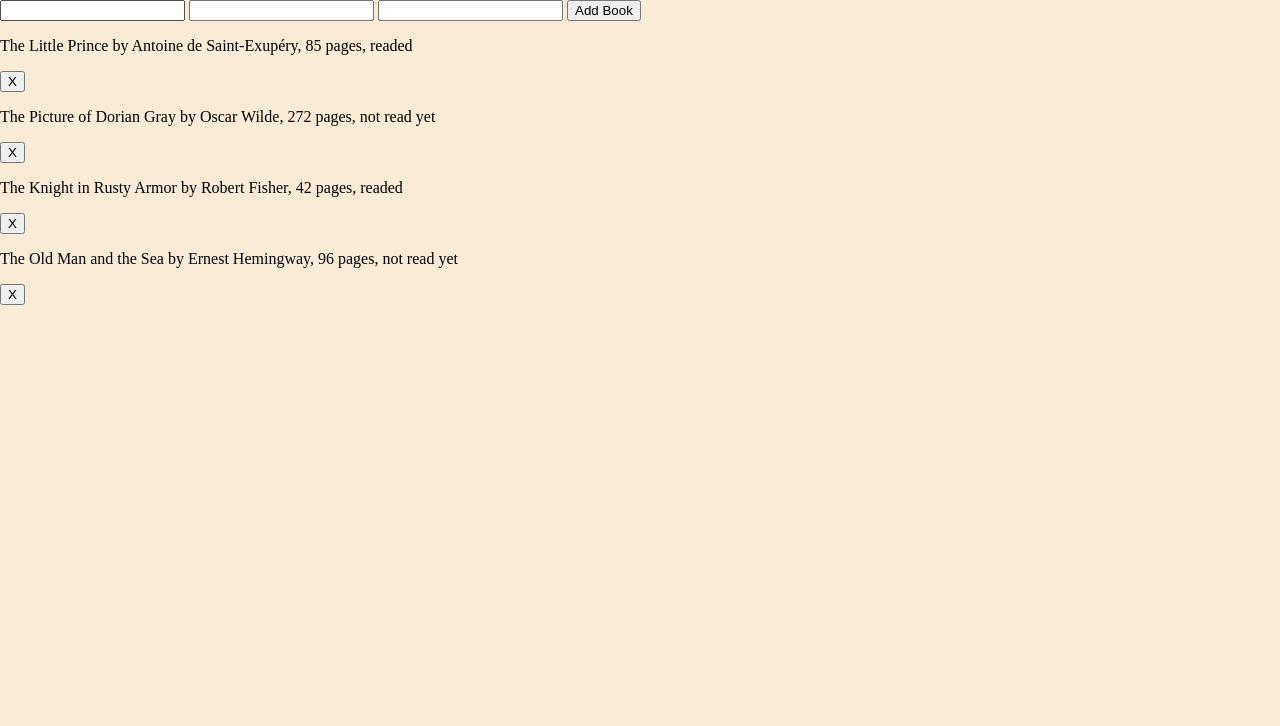
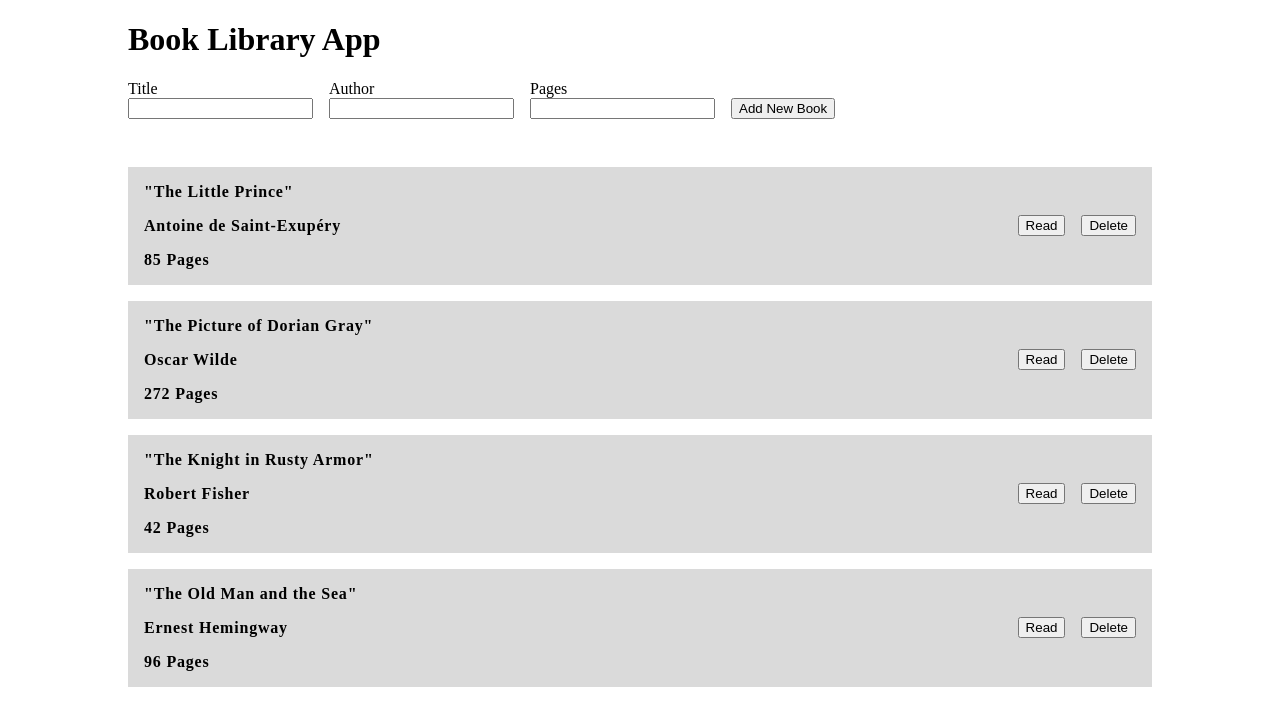
Before and after one commit to agusscript/library-app-ts, a website: page index.html in a window 1280 px wide. Drawn offline with Linux system fonts and the light colour scheme.

Commit message:
Add basic styles and complete book info, add read button

```diff
--- a/index.html
+++ b/index.html
@@ -15,16 +15,25 @@
 
   <body>
     <main>
+      <h1>Book Library App</h1>
+
       <form class="book-form">
-        <label for="title"></label>
-        <input type="text" id="title" />
-        <label for="author"></label>
-        <input type="text" id="author" />
-        <label for="pages"></label>
-        <input type="number" id="pages" />
-        <button class="add-btn">Add Book</button>
+        <label for="title">
+          Title
+          <input type="text" id="title" />
+        </label>
+        <label for="author">
+          Author
+          <input type="text" id="author" />
+        </label>
+        <label for="pages">
+          Pages
+          <input type="number" id="pages" />
+        </label>
+        <button class="add-btn">Add New Book</button>
       </form>
-      <div class="books-container"></div>
+
+      <section class="books-container"></section>
     </main>
     <script src="script.js"></script>
   </body>
--- a/script.js
+++ b/script.js
@@ -10,10 +10,6 @@ class Book {
     this.author = author;
     this.pages = pages;
     this.status = status;
-    this.info = () => {
-      return `${title} by ${author}, ${pages} pages,
-       ${status ? "readed" : "not read yet"}`;
-    };
   }
 }
 
@@ -28,25 +24,36 @@ function clearField(element) {
   element.value = "";
 }
 
-function createBook(book) {
+function createCardBook(book) {
   const cardBook = document.createElement("div");
+  const buttonsContainer = document.createElement("div");
+  const textContainer = document.createElement("div");
   const bookTitle = document.createElement("p");
   const bookAuthor = document.createElement("p");
   const bookPages = document.createElement("p");
   const removeButton = document.createElement("button");
+  const statusButton = document.createElement("button");
 
   cardBook.dataset.id = book.id;
   cardBook.setAttribute("class", "card-book");
+
+  buttonsContainer.setAttribute("class", "button-container");
+  textContainer.setAttribute("class", "text-container");
+
   removeButton.setAttribute("class", "remove-btn");
-  removeButton.onclick = (event) => deleteBook(event);
+  removeButton.onclick = (book) => deleteBook(book);
+  removeButton.textContent = "Delete";
 
-  removeButton.textContent = "X";
-  bookTitle.textContent = book.info();
+  statusButton.setAttribute("class", "status-btn");
+  statusButton.textContent = "Read";
+
+  bookTitle.textContent = `"${book.title}"`;
   bookAuthor.textContent = book.author;
-  bookPages.textContent = book.pages;
+  bookPages.textContent = `${book.pages} Pages`;
 
-  cardBook.append(bookTitle);
-  cardBook.appendChild(removeButton);
+  cardBook.append(textContainer, buttonsContainer);
+  textContainer.append(bookTitle, bookAuthor, bookPages);
+  buttonsContainer.append(statusButton, removeButton);
   $booksContainer.appendChild(cardBook);
 }
 
@@ -70,7 +77,7 @@ function addBookToLibrary(array) {
 }
 
 function deleteBook(event) {
-  const elementId = event.target.parentNode.dataset.id;
+  const elementId = event.target.parentNode.parentNode.dataset.id;
   bookLibrary.splice(elementId, 1);
 
   removeChildren($booksContainer);
@@ -80,7 +87,7 @@ function deleteBook(event) {
 function showBooks(array) {
   array.forEach((book, i) => {
     book.id = i;
-    createBook(book);
+    createCardBook(book);
   });
 }
 
--- a/styles/main.scss
+++ b/styles/main.scss
@@ -1,5 +1,43 @@
 body {
   padding: 0;
   margin: 0;
-  background-color: antiquewhite;
 }
+
+main {
+  margin: 0 auto;
+  max-width: 80%;
+}
+
+form {
+  display: flex;
+  align-items: end;
+  flex-wrap: wrap;
+  gap: 1rem;
+
+  label {
+    display: flex;
+    flex-direction: column;
+  }
+}
+
+.books-container {
+  margin: 3rem 0;
+
+  .card-book {
+    margin: 1rem 0;
+    padding: 0 1rem;
+    display: flex;
+    align-items: center;
+    justify-content: space-between;
+    gap: 1rem;
+    letter-spacing: 0.05rem;
+    font-weight: bold;
+    background-color: rgb(218, 218, 218);
+
+    .button-container {
+      display: flex;
+      flex-wrap: wrap;
+      gap: 1rem;
+    }
+  }
+}
```
Also changed, not shown: styles/main.css.
